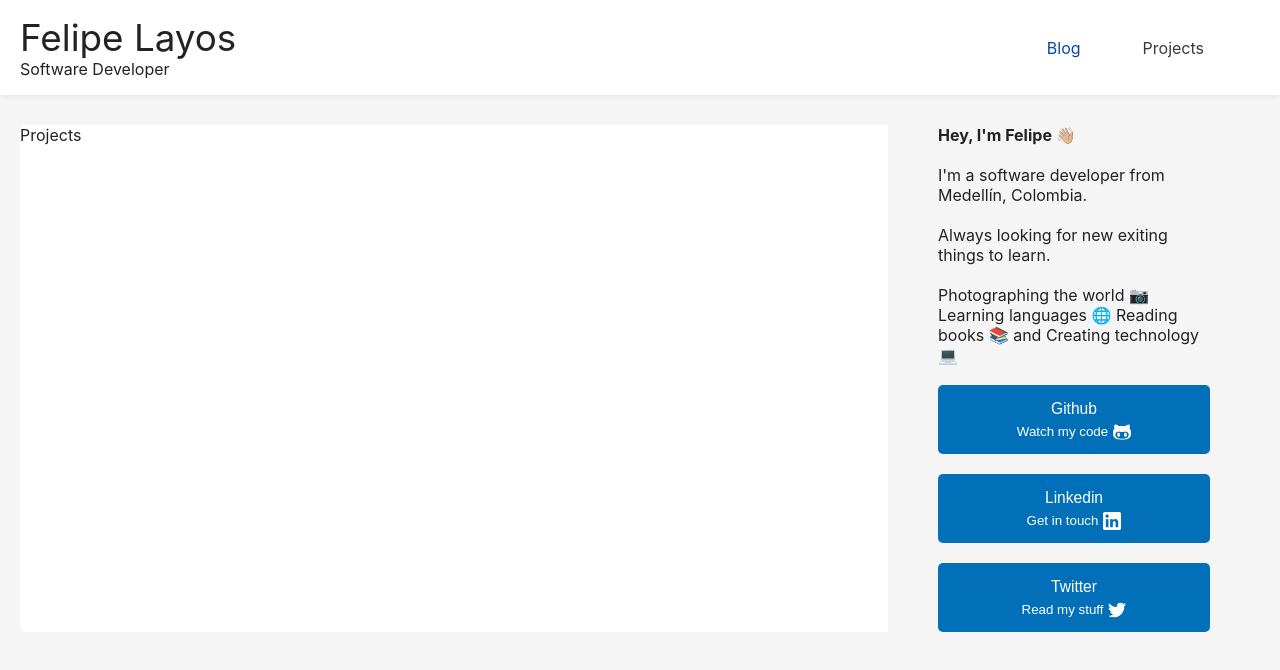
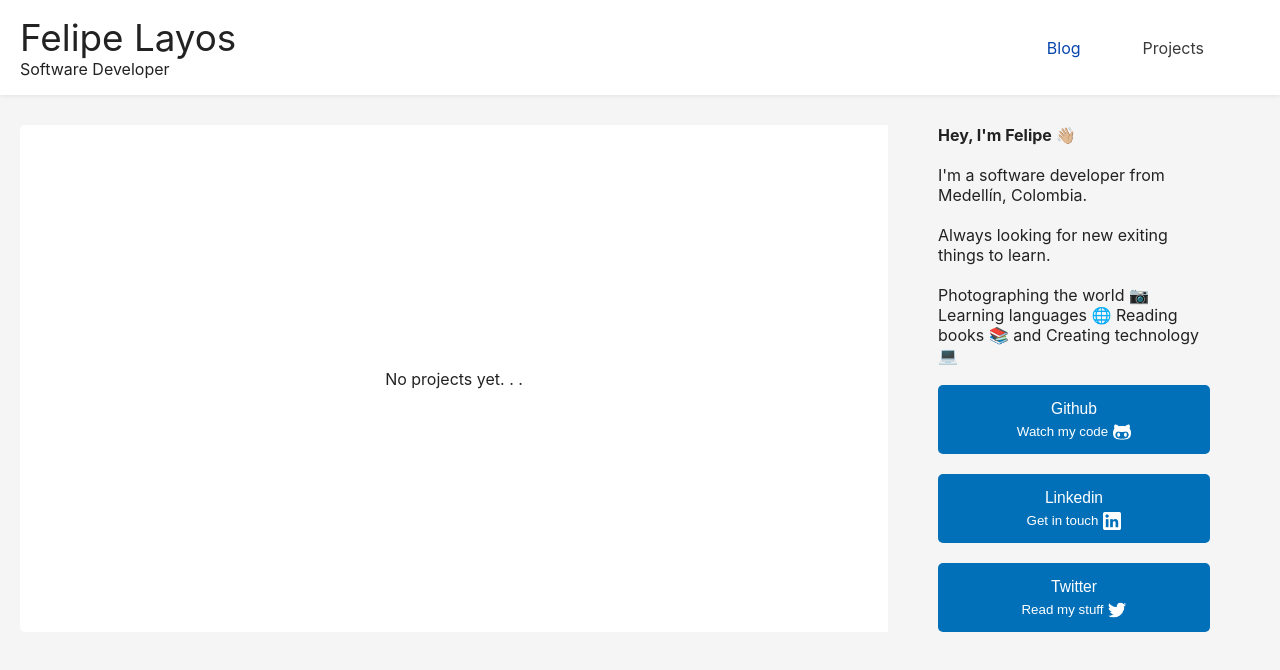
Before and after one commit to jfelipelayos/portfolio, a React (Create React App) app: page /projects in a window 1280 px wide. Shown: the top 670 px of the page. Built offline with nearby package versions, Linux system fonts and the light colour scheme.

Commit message:
Projects section modification

```diff
--- a/src/components/Projects/Projects.css
+++ b/src/components/Projects/Projects.css
@@ -0,0 +1,4 @@
+.projects {
+  display: grid;
+  margin: auto;
+}
--- a/src/components/Projects/Projects.jsx
+++ b/src/components/Projects/Projects.jsx
@@ -5,7 +5,7 @@ function Projects() {
   (() => {
     document.title = 'Felipe Layos - Projects'
   })()
-  return <div>Projects</div>;
+  return <div className='projects'>No projects yet. . .</div>;
 }
 
 export default Projects;
```
